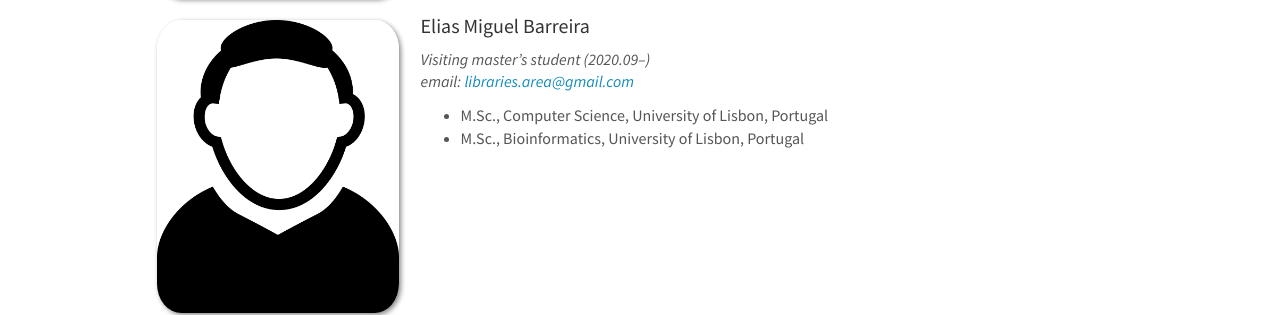
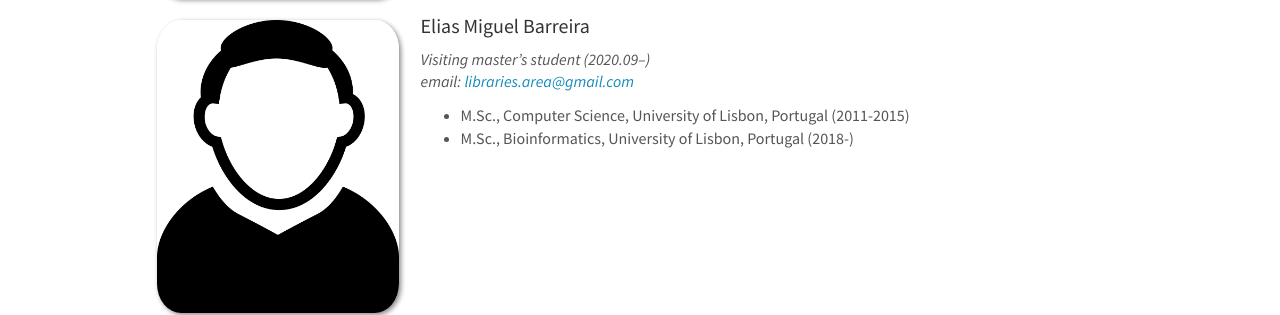
Before and after one commit to tzutongkao/Kao_Lab, a Jekyll site: the page built from _pages/team.md, in a window 1280 px wide and 900 px high, scrolled down 2133 px. Shown: the part 155-470 px from the top of the window. Built offline with Jekyll 4.4.1, drawn with Linux system fonts in a browser that asks for light colours; nearby versions of some CDN libraries.

Commit message:
Update team_members.yml

```diff
--- a/_data/team_members.yml
+++ b/_data/team_members.yml
@@ -66,8 +66,8 @@
   info: Visiting master's student (2020.09–)
   email: libraries.area@gmail.com
   number_educ: 2
-  education1: M.Sc., Computer Science, University of Lisbon, Portugal
-  education2: M.Sc., Bioinformatics, University of Lisbon, Portugal
+  education1: M.Sc., Computer Science, University of Lisbon, Portugal (2011-2015)
+  education2: M.Sc., Bioinformatics, University of Lisbon, Portugal (2018-)
 
 - name: Tong Jyun (Tom) Ho
   photo: Tom.jpg
```
